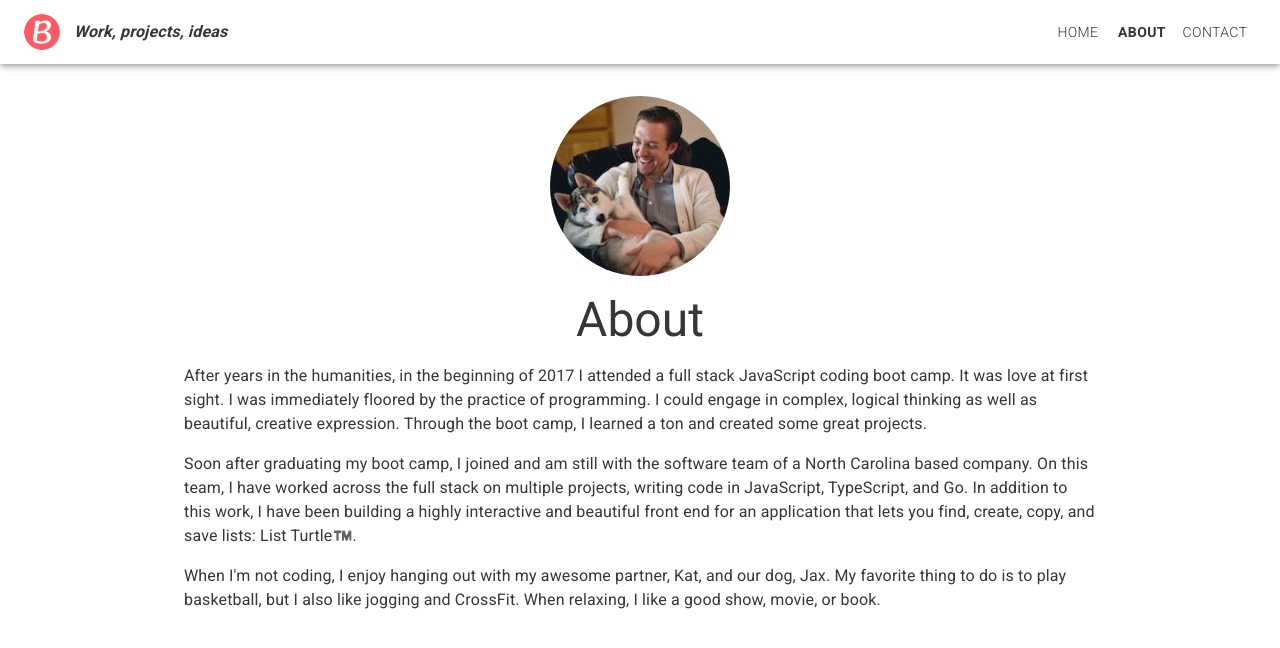
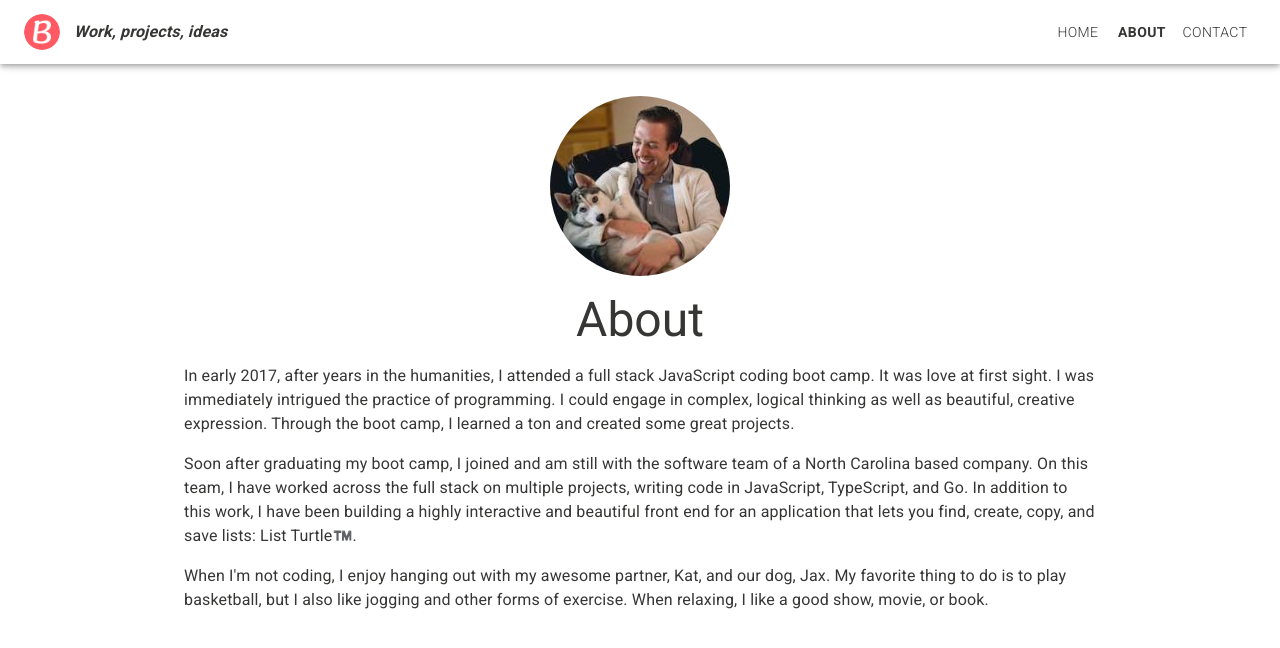
Before and after one commit to brianmanchester/me, a Next.js app: page /about in a window 1280 px wide. Shown: the top 648 px of the page. Built offline with nearby package versions, Linux system fonts and the light colour scheme.

Commit message:
Update about page

```diff
--- a/pages/about.tsx
+++ b/pages/about.tsx
@@ -33,8 +33,9 @@ export default function About() {
         <Typography className={classes.text} variant='h4' component='h1' align='center'>About</Typography>
       </Hidden>
       <Typography className={classes.text} variant='body1' paragraph>
-        After years in the humanities, in the beginning of 2017 I attended a full stack JavaScript coding boot camp.
-        It was love at first sight. I was immediately floored by the practice of programming.
+        In early 2017, after years in the humanities, I attended a full stack JavaScript coding boot camp.
+        It was love at first sight.
+        I was immediately intrigued the practice of programming.
         I could engage in complex, logical thinking as well as beautiful, creative expression.
         Through the boot camp, I learned a ton and created some great projects.
       </Typography>
@@ -45,7 +46,7 @@ export default function About() {
       </Typography>
       <Typography className={classes.text} variant='body1' paragraph>
         When I'm not coding, I enjoy hanging out with my awesome partner, Kat, and our dog, Jax.
-        My favorite thing to do is to play basketball, but I also like jogging and CrossFit.
+        My favorite thing to do is to play basketball, but I also like jogging and other forms of exercise.
         When relaxing, I like a good show, movie, or book.
       </Typography>
     </Container>
```
